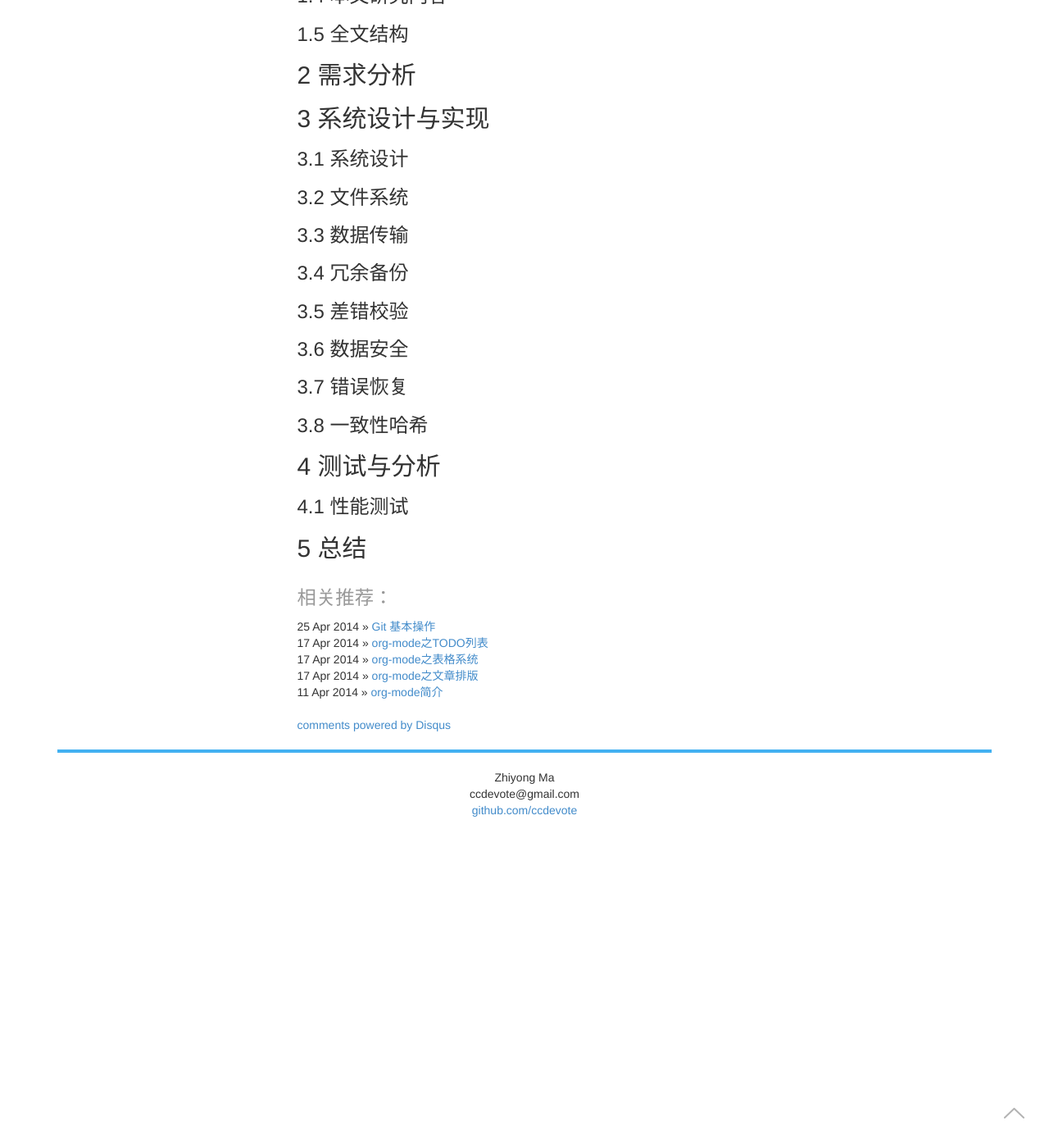
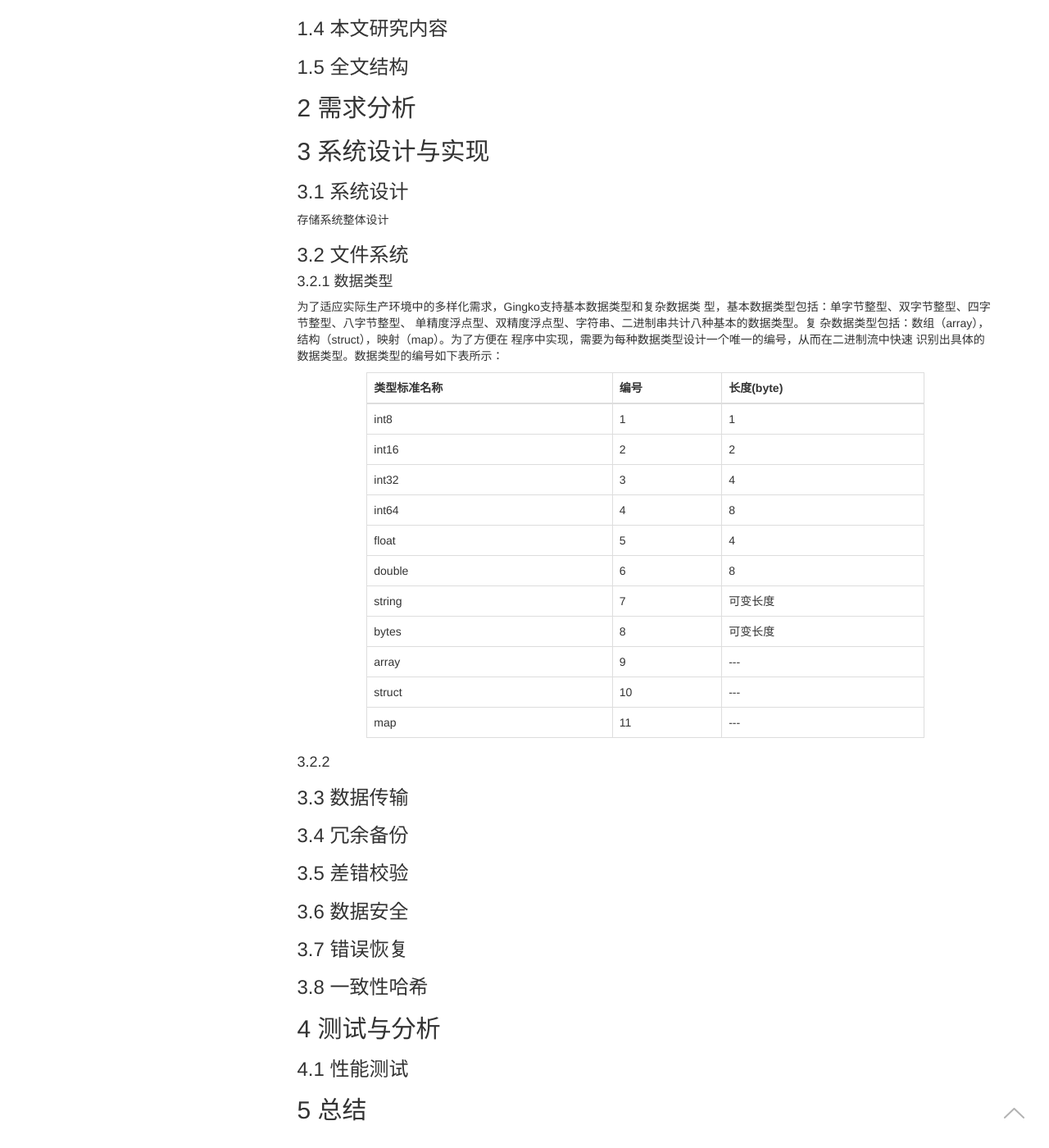
Before and after one commit to ccdevote/ccdevote.github.io, a Jekyll site: the page built from _posts/2014-05-13-distribute-file-system-based-on-per-to-per.html, in a window 1280 px wide and 1400 px high, scrolled down 1694 px. Shown: the whole window at 82% size. Built offline with Jekyll 4.4.1, drawn with Linux system fonts in a browser that asks for light colours; Markdown is read by kramdown in place of the engine named in the settings; comment, search, counter and statistics services are not loaded; before the commit the page ends 2692 px from its top, so only the background shows below that; some of the changed text lies outside the part shown.

Commit message:
add something

```diff
--- a/_posts/2014-05-13-distribute-file-system-based-on-per-to-per.html
+++ b/_posts/2014-05-13-distribute-file-system-based-on-per-to-per.html
@@ -27,7 +27,12 @@ category: 技术博客
 <li><a href="#sec-3">3. 系统设计与实现</a>
 <ul>
 <li><a href="#sec-3-1">3.1. 系统设计</a></li>
-<li><a href="#sec-3-2">3.2. 文件系统</a></li>
+<li><a href="#sec-3-2">3.2. 文件系统</a>
+<ul>
+<li><a href="#sec-3-2-1">3.2.1. 数据类型</a></li>
+<li><a href="#sec-3-2-2">3.2.2. </a></li>
+</ul>
+</li>
 <li><a href="#sec-3-3">3.3. 数据传输</a></li>
 <li><a href="#sec-3-4">3.4. 冗余备份</a></li>
 <li><a href="#sec-3-5">3.5. 差错校验</a></li>
@@ -151,10 +156,119 @@ email、网页和图片文档等,数据量小,要求的存储空间也小。而
 <div class="outline-text-2" id="text-3">
 </div><div id="outline-container-sec-3-1" class="outline-3">
 <h3 id="sec-3-1"><span class="section-number-3">3.1</span> 系统设计</h3>
+<div class="outline-text-3" id="text-3-1">
+<p>
+存储系统整体设计
+</p>
 </div>
+</div>
+
 <div id="outline-container-sec-3-2" class="outline-3">
 <h3 id="sec-3-2"><span class="section-number-3">3.2</span> 文件系统</h3>
+<div class="outline-text-3" id="text-3-2">
+</div><div id="outline-container-sec-3-2-1" class="outline-4">
+<h4 id="sec-3-2-1"><span class="section-number-4">3.2.1</span> 数据类型</h4>
+<div class="outline-text-4" id="text-3-2-1">
+<p>
+为了适应实际生产环境中的多样化需求，Gingko支持基本数据类型和复杂数据类
+型，基本数据类型包括：单字节整型、双字节整型、四字节整型、八字节整型、
+单精度浮点型、双精度浮点型、字符串、二进制串共计八种基本的数据类型。复
+杂数据类型包括：数组（array），结构（struct），映射（map）。为了方便在
+程序中实现，需要为每种数据类型设计一个唯一的编号，从而在二进制流中快速
+识别出具体的数据类型。数据类型的编号如下表所示：
+</p>
+<table border="2" cellspacing="0" cellpadding="6" rules="groups" frame="hsides">
+
+
+<colgroup>
+<col  class="left" />
+
+<col  class="right" />
+
+<col  class="right" />
+</colgroup>
+<thead>
+<tr>
+<th scope="col" class="left">类型标准名称</th>
+<th scope="col" class="right">编号</th>
+<th scope="col" class="right">长度(byte)</th>
+</tr>
+</thead>
+<tbody>
+<tr>
+<td class="left">int8</td>
+<td class="right">1</td>
+<td class="right">1</td>
+</tr>
+
+<tr>
+<td class="left">int16</td>
+<td class="right">2</td>
+<td class="right">2</td>
+</tr>
+
+<tr>
+<td class="left">int32</td>
+<td class="right">3</td>
+<td class="right">4</td>
+</tr>
+
+<tr>
+<td class="left">int64</td>
+<td class="right">4</td>
+<td class="right">8</td>
+</tr>
+
+<tr>
+<td class="left">float</td>
+<td class="right">5</td>
+<td class="right">4</td>
+</tr>
+
+<tr>
+<td class="left">double</td>
+<td class="right">6</td>
+<td class="right">8</td>
+</tr>
+
+<tr>
+<td class="left">string</td>
+<td class="right">7</td>
+<td class="right">可变长度</td>
+</tr>
+
+<tr>
+<td class="left">bytes</td>
+<td class="right">8</td>
+<td class="right">可变长度</td>
+</tr>
+
+<tr>
+<td class="left">array</td>
+<td class="right">9</td>
+<td class="right">---</td>
+</tr>
+
+<tr>
+<td class="left">struct</td>
+<td class="right">10</td>
+<td class="right">---</td>
+</tr>
+
+<tr>
+<td class="left">map</td>
+<td class="right">11</td>
+<td class="right">---</td>
+</tr>
+</tbody>
+</table>
 </div>
+</div>
+<div id="outline-container-sec-3-2-2" class="outline-4">
+<h4 id="sec-3-2-2"><span class="section-number-4">3.2.2</span> </h4>
+</div>
+</div>
+
 <div id="outline-container-sec-3-3" class="outline-3">
 <h3 id="sec-3-3"><span class="section-number-3">3.3</span> 数据传输</h3>
 </div>
```
